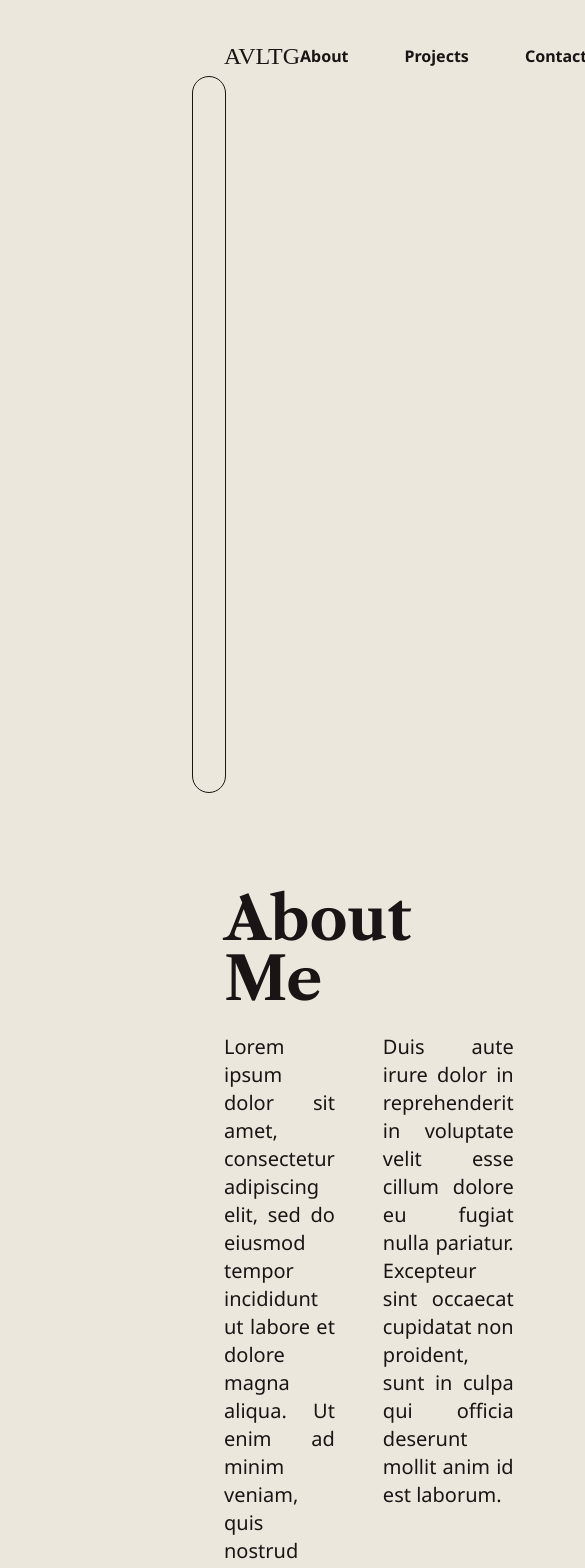
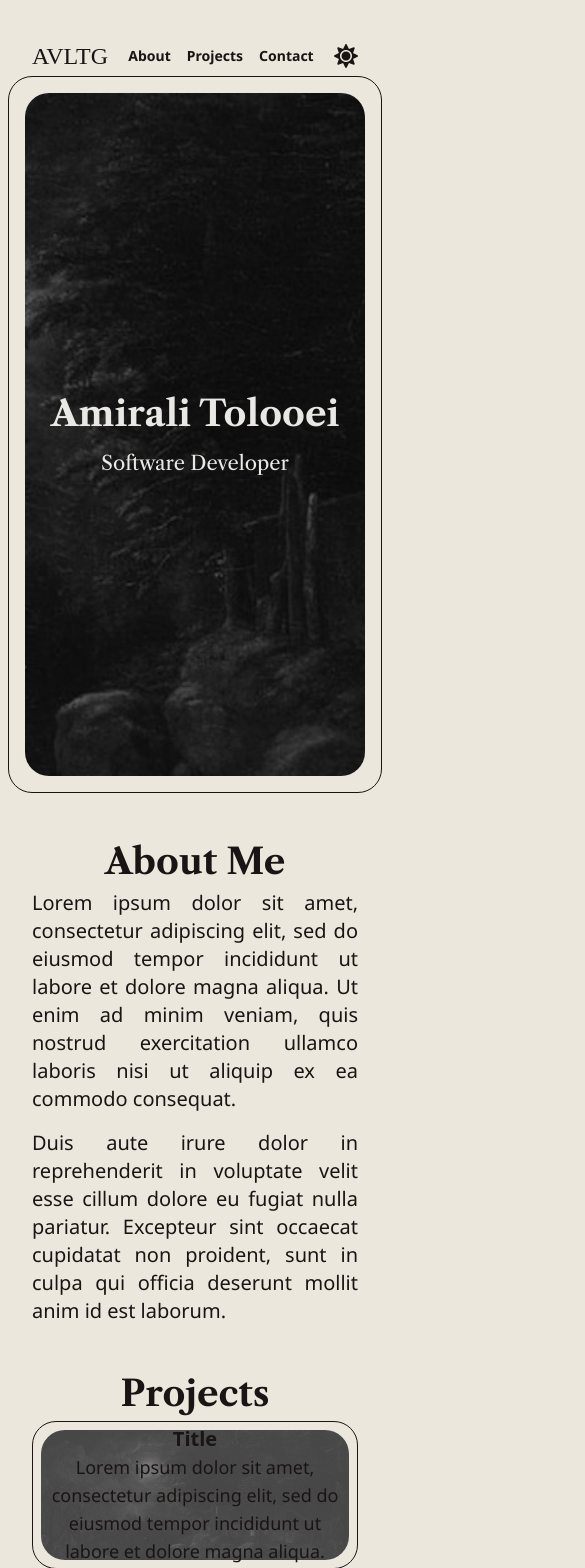
Before and after one commit to AVLTG/avltg.github.io, a Next.js app: page / in a window 390 px wide. Shown: the top 1568 px of the page, 585 px wide, since content can reach past the window. Built offline with nearby package versions, Linux system fonts and the light colour scheme; a web font is replaced by a local one.

Commit message:
Responsiveness

```diff
--- a/components/Navigation.tsx
+++ b/components/Navigation.tsx
@@ -10,10 +10,10 @@ export function Header() {
     };
 
     return (
-        <header className="px-56 pt-10 pb-1 flex justify-between items-center">
+        <header className="px-8 lg:px-56 pt-10 pb-1 flex justify-between items-center">
             <a className="pirataOne text-2xl" href="#">AVLTG</a>
             <nav>
-                <ul className="flex space-x-4">
+                <ul className="flex md:space-x-4 text-sm lg:text-lg">
                     {['about', 'projects', 'contact'].map((section) => (
                         <li key={section}>
                             <a href={`#${section}`} onClick={(e) => handleNavClick(e, section)}>
@@ -30,7 +30,7 @@ export function Header() {
 
 export function Footer() {
     return (
-        <footer className="px-24 py-4 flex">
+        <footer className="md:px-24 pt-4 pb-20 md:pb-8 flex">
         <div className="mx-auto text-center">
             <p className="libreCaslon text-sm">&copy; 2025 Amirali Tolooei</p>
             <p className="text-xs">Created using React and with the help of <a href="https://madelahn.com" target="_blank" className="text-purple">madelahn</a>.</p>
@@ -65,11 +65,11 @@ export function BackToTop() {
 
     return (
         <div
-            className={`fixed bottom-16 right-16 border border-foreground rounded-full p-1 transition-opacity duration-300 ease-out hover:border-purple ${
+            className={`fixed bottom-8 right-10 lg:bottom-16 lg:right-16 border border-foreground rounded-full p-1 transition-opacity duration-300 ease-out hover:border-purple ${
                 isVisible ? 'opacity-100 pointer-events-auto' : 'opacity-0 pointer-events-none'
             }`}
         >
-            <a className="text-4xl hover:cursor-pointer" onClick={handleClick}><FaAngleUp /></a>
+            <a className="text-2xl md:text-4xl hover:cursor-pointer" onClick={handleClick}><FaAngleUp /></a>
         </div>
     );
 }
--- a/components/Project.tsx
+++ b/components/Project.tsx
@@ -6,16 +6,15 @@ interface ProjectProps {
 }
 
 export default function Project({ name, description, image, link }: ProjectProps) {
-
     return (
         <div
             onClick={() => window.open(link, "_blank")}
-            className="relative border border-foreground p-2 text-center rounded-3xl group cursor-pointer hover:scale-95 transition-all"
+            className="relative border border-foreground p-2 max-h-64 md:max-h-full text-center rounded-3xl group cursor-pointer hover:scale-95 transition-all"
         >
             <img className="rounded-3xl contrast-50 brightness-100 group-hover:blur-sm transition-all ease-out" src={image} alt={`${name} Image`} />
             <div className="absolute top-0 left-0 w-full h-full flex flex-col justify-center items-center p-4">
-                <h3 className="w-full h-full flex items-center justify-center absolute opacity-100 group-hover:opacity-0 duration-200 ease-out p-4">{name}</h3>
-                <p className="w-full h-full flex items-center justify-center absolute opacity-0 group-hover:opacity-100 duration-200 ease-in p-4">{description}</p>
+                <h3 className="w-full md:h-full flex p-0 md:p-4 items-center justify-center lg:absolute lg:opacity-100 lg:group-hover:opacity-0 duration-200 ease-out">{name}</h3>
+                <p className="w-full md:h-full p-0 md:p-4 text-lg flex items-center justify-center lg:absolute lg:opacity-0 lg:group-hover:opacity-100 duration-200 ease-in">{description}</p>
             </div>
         </div>
     )
--- a/components/ThemeChanger.tsx
+++ b/components/ThemeChanger.tsx
@@ -5,7 +5,7 @@ const ThemeButton = () => {
     const { theme, setTheme } = useTheme();
     return (
         <button
-            className="text-3xl"
+            className="text-2xl lg:text-3xl"
             onClick={() => setTheme(theme === "dark" ? "light" : "dark")}
         >
             <FaSun />
--- a/pages/index.tsx
+++ b/pages/index.tsx
@@ -4,7 +4,7 @@ import Project from "../components/Project";
 export default function Website() {
   return (
     <>
-      <section id="hero" className="justify-center h-[85vh] items-center p-4 border border-foreground mx-48 rounded-3xl">
+      <section id="hero" className="justify-center h-[85vh] items-center p-4 border border-foreground mx-2 lg:mx-48 rounded-3xl">
         <div className="relative overflow-hidden w-full h-full rounded-3xl">
           <img src="/images/b.jpg" />
           <div className="absolute top-0 w-full h-full flex flex-col gap-4 justify-center">
@@ -16,7 +16,7 @@ export default function Website() {
 
       <section id="about">
         <h2>About Me</h2>
-        <div className="flex gap-12">
+        <div className="flex flex-col md:flex-row gap-4 md:gap-12">
           <p className="flex-1 text-justify">Lorem ipsum dolor sit amet, consectetur adipiscing elit, sed do eiusmod tempor incididunt ut labore et dolore magna aliqua. Ut enim ad minim veniam, quis nostrud exercitation ullamco laboris nisi ut aliquip ex ea commodo consequat.</p>
           <p className="flex-1 text-justify">Duis aute irure dolor in reprehenderit in voluptate velit esse cillum dolore eu fugiat nulla pariatur. Excepteur sint occaecat cupidatat non proident, sunt in culpa qui officia deserunt mollit anim id est laborum.</p>
         </div>
@@ -24,7 +24,7 @@ export default function Website() {
 
       <section id="projects">
         <h2>Projects</h2>
-        <div className="grid grid-cols-3 gap-4">
+        <div className="grid grid-cols-1 md:grid-cols-2 xl:grid-cols-3 gap-4">
           <Project name="Title" description="Lorem ipsum dolor sit amet, consectetur adipiscing elit, sed do eiusmod tempor incididunt ut labore et dolore magna aliqua." image="/images/b.jpg" link="https://www.github.com/avltg" />
           <Project name="Title" description="Lorem ipsum dolor sit amet, consectetur adipiscing elit, sed do eiusmod tempor incididunt ut labore et dolore magna aliqua." image="/images/b.jpg" link="https://www.github.com/avltg" />
           <Project name="Title" description="Lorem ipsum dolor sit amet, consectetur adipiscing elit, sed do eiusmod tempor incididunt ut labore et dolore magna aliqua." image="/images/b.jpg" link="https://www.github.com/avltg" />
--- a/styles/globals.css
+++ b/styles/globals.css
@@ -42,17 +42,17 @@ body {
 }
 
 section {
-  @apply flex flex-col mx-56 mb-24;
+  @apply flex flex-col mx-8 md:mx-24 lg:mx-56 mb-12 md:mb-24;
 }
 
 h1 {
-  @apply text-8xl font-bold;
+  @apply text-4xl lg:text-8xl font-bold;
 }
 h2 {
-  @apply text-6xl mb-6 font-bold libreCaslonBold text-center;
+  @apply text-4xl lg:text-6xl mb-2 md:mb-6 font-bold libreCaslonBold text-center;
 }
 h3 {
-  @apply text-4xl font-bold;
+  @apply text-xl lg:text-4xl font-bold;
 }
 
 p {
@@ -63,7 +63,7 @@ a, button {
 }
 
 ul {
-  @apply flex gap-10;
+  @apply flex gap-4 md:gap-10;
 }
 li {
   @apply notoSans font-bold;
```
